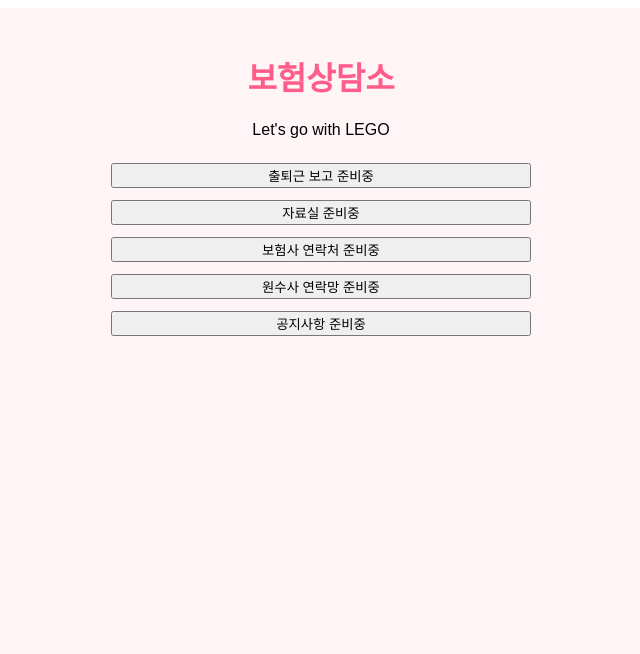
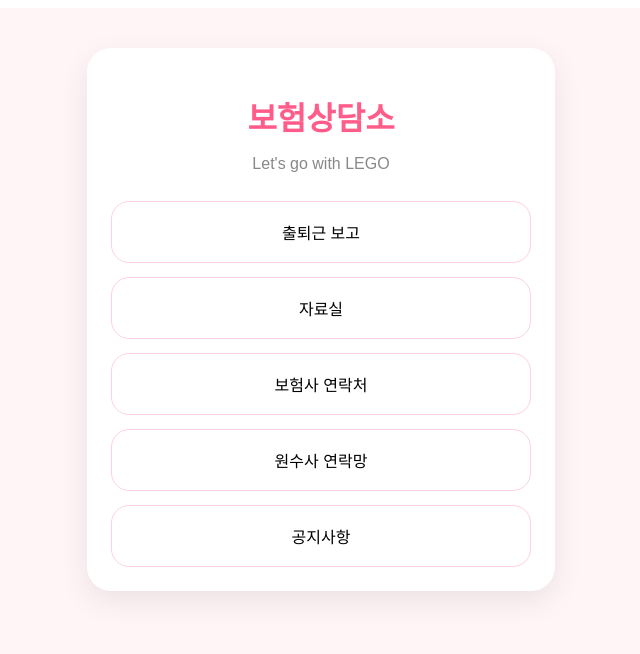
Before and after one commit to legobaeksunmi/withlego-site, a Next.js app: page / in a window 1280 px wide. Shown: the top 654 px of the page, without its empty margins (319-959 px from the left). Built offline with nearby package versions, Linux system fonts and the light colour scheme.

Commit message:
Update page.tsx

```diff
--- a/app/page.tsx
+++ b/app/page.tsx
@@ -1,16 +1,74 @@
 export default function Home() {
+  const menus = [
+    "출퇴근 보고",
+    "자료실",
+    "보험사 연락처",
+    "원수사 연락망",
+    "공지사항",
+  ];
+
   return (
-    <main style={{ minHeight: "100vh", background: "#fff5f7", padding: 24, fontFamily: "sans-serif" }}>
-      <div style={{ maxWidth: 420, margin: "0 auto", textAlign: "center" }}>
-        <h1 style={{ color: "#ff5c8a" }}>보험상담소</h1>
-        <p>Let's go with LEGO</p>
+    <main
+      style={{
+        minHeight: "100vh",
+        background: "#fff5f7",
+        padding: "40px 20px",
+        fontFamily: "sans-serif",
+      }}
+    >
+      <div
+        style={{
+          maxWidth: "420px",
+          margin: "0 auto",
+          background: "white",
+          borderRadius: "24px",
+          padding: "24px",
+          boxShadow: "0 10px 30px rgba(0,0,0,0.08)",
+        }}
+      >
+        <h1
+          style={{
+            color: "#ff5c8a",
+            textAlign: "center",
+            fontSize: "32px",
+            marginBottom: "8px",
+          }}
+        >
+          보험상담소
+        </h1>
 
-        <div style={{ display: "grid", gap: 12, marginTop: 24 }}>
-          <button type="button">출퇴근 보고 준비중</button>
-          <button type="button">자료실 준비중</button>
-          <button type="button">보험사 연락처 준비중</button>
-          <button type="button">원수사 연락망 준비중</button>
-          <button type="button">공지사항 준비중</button>
+        <p
+          style={{
+            textAlign: "center",
+            color: "#888",
+            marginBottom: "28px",
+          }}
+        >
+          Let's go with LEGO
+        </p>
+
+        <div
+          style={{
+            display: "grid",
+            gap: "14px",
+          }}
+        >
+          {menus.map((menu) => (
+            <button
+              key={menu}
+              onClick={() => alert(`${menu} 준비중`)}
+              style={{
+                border: "1px solid #ffd1dc",
+                background: "white",
+                padding: "18px",
+                borderRadius: "18px",
+                fontSize: "16px",
+                cursor: "pointer",
+              }}
+            >
+              {menu}
+            </button>
+          ))}
         </div>
       </div>
     </main>
```
